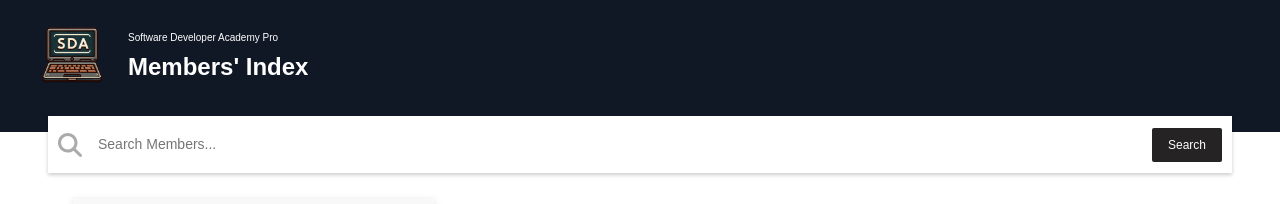
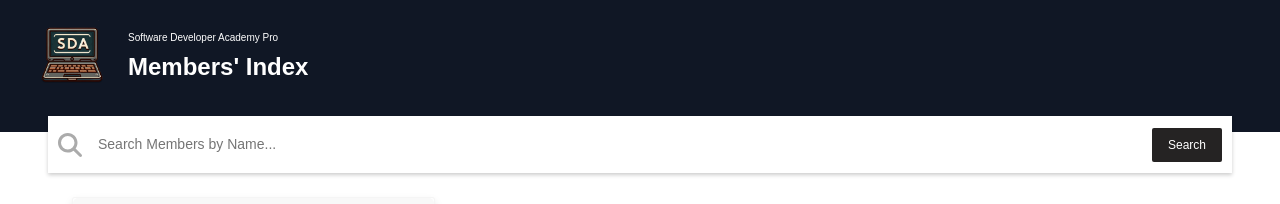
Before and after one commit to Software-Developer-Academy/community-website, a React (Vite) app: page / in a window 1280 px wide. Shown: the top 204 px of the page. Built offline with nearby package versions, Linux system fonts and the light colour scheme; a web font is replaced by a local one.

Commit message:
Fix search tests

```diff
--- a/src/components/FloatingSearchBar/index.tsx
+++ b/src/components/FloatingSearchBar/index.tsx
@@ -26,7 +26,7 @@ const FloatingSearchBar = (props: Props) => {
                 <input
                     className="floating-search-bar-input"
                     type="text"
-                    placeholder="Search Members..."
+                    placeholder="Search Members by Name..."
                     value={searchTerm}
                     onChange={(e) => setSearchTerm(e.target.value)}
                 />
```
Also changed, not shown: 1 other file (tests, documents, lock files or other folders).
